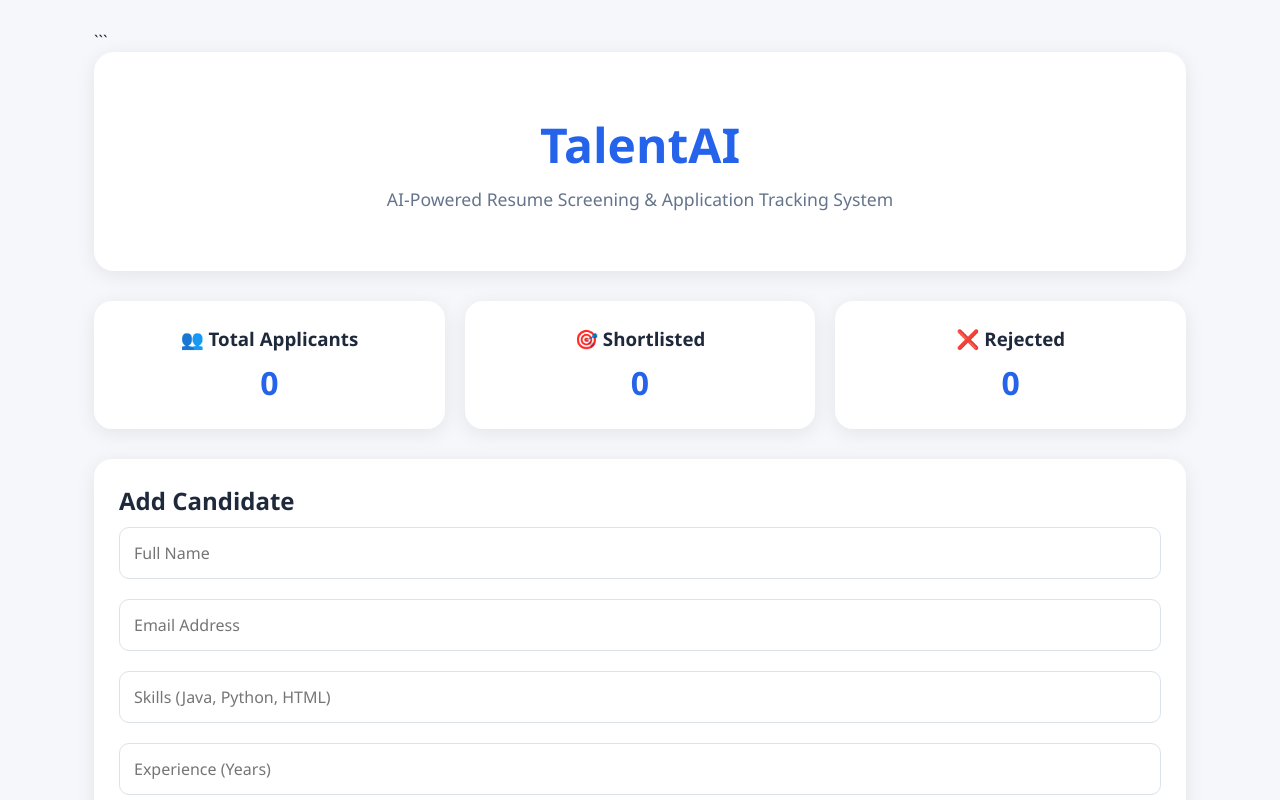
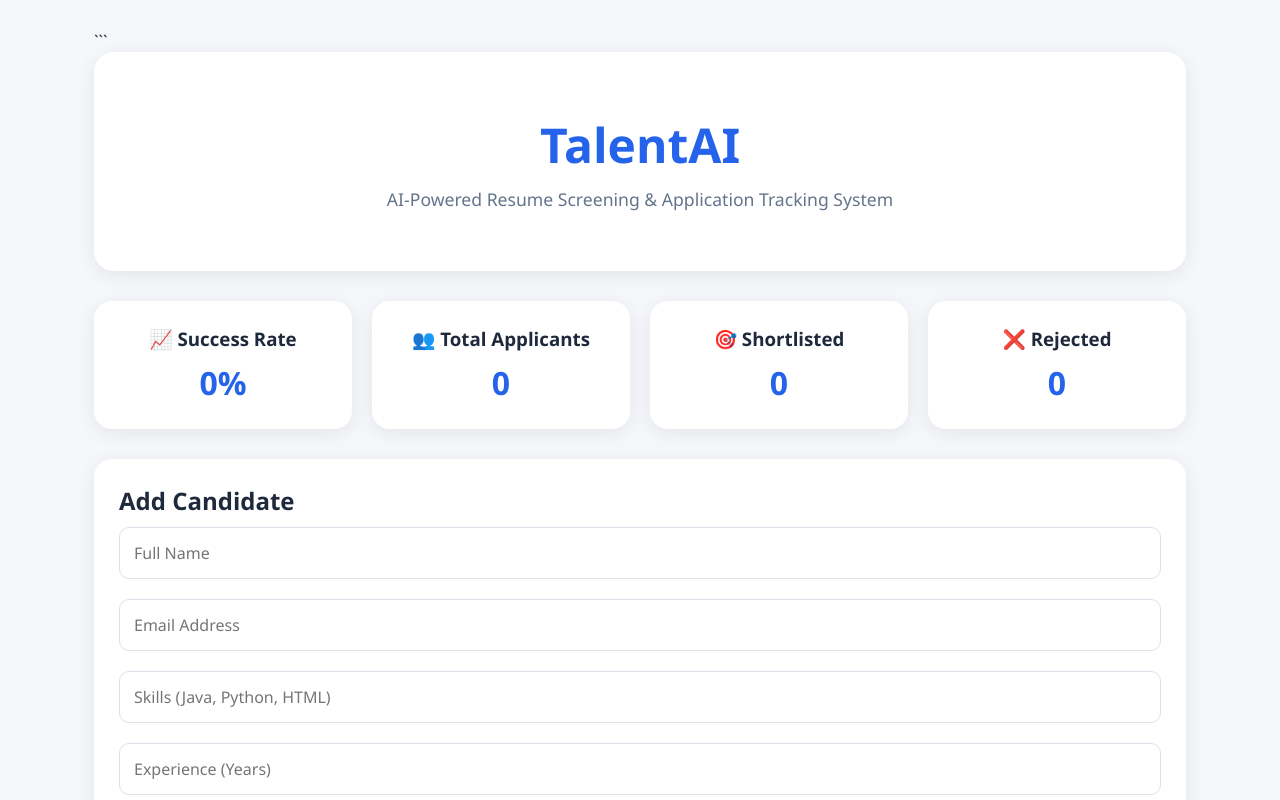
Before and after one commit to shashanknagabhushana/Mini-Project, a plain HTML site: page index.html in a window 1280 px wide. Shown: the top 800 px of the page. Drawn offline with Linux system fonts and the light colour scheme.

Commit message:
Update index.html

```diff
--- a/index.html
+++ b/index.html
@@ -18,6 +18,10 @@
 </header>
 
 <div class="dashboard">
+    <div class="card">
+    <h3>📈 Success Rate</h3>
+    <p id="successRate">0%</p>
+</div>
     <div class="card">
         <h3>👥 Total Applicants</h3>
         <p id="totalApps">0</p>
```
